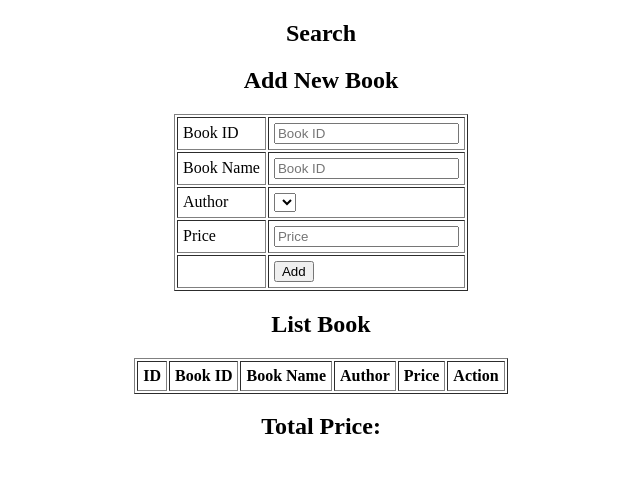
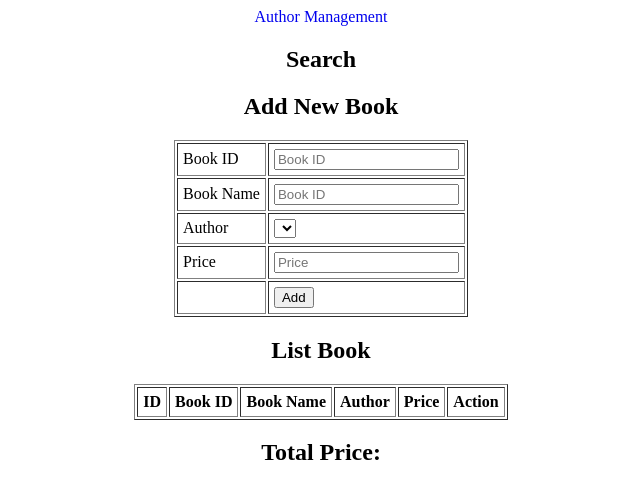
Before and after one commit to luc-nguyen-174/book-management-spring-boot-fe, a plain HTML site: page index.html in a window 1280 px wide. Shown: the whole page, without its empty margins (319-959 px from the left). Drawn offline with nearby package versions, Linux system fonts and the light colour scheme; no server answers.

Commit message:
update link

```diff
--- a/index.html
+++ b/index.html
@@ -7,6 +7,7 @@
 </head>
 <body>
 <div align="center">
+    <a href="author.html" style="text-decoration: none">Author Management</a>
     <div>
         <h2>Search</h2>
     </div>
```
Also changed, not shown: author.html (+1 -1 lines).
